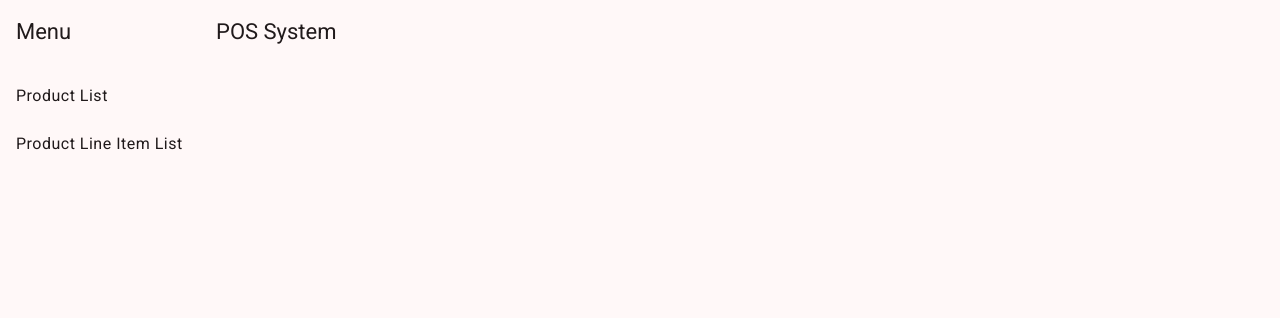
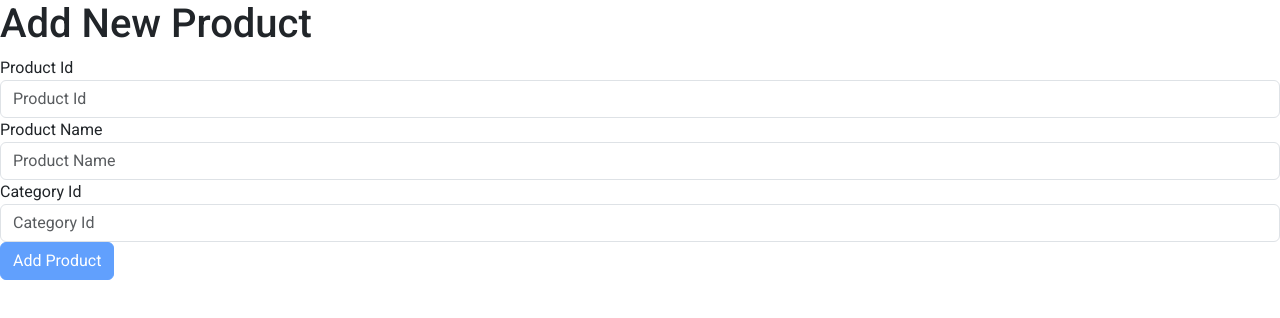
Before and after one commit to ThisaraRajapakshe/POS-Frontend, an Angular app: page /product-create in a window 1280 px wide. Before the commit this address led to /. Shown: the top 318 px of the page. Built offline with nearby package versions, Linux system fonts and the light colour scheme.

Commit message:
Add product creation component and route
Introduces ProductCreateComponent with form, validation, and service integration for adding new products. Adds the 'product-create' route and updates the app template to comment out the navigation bar.

```diff
--- a/src/app/app.component.html
+++ b/src/app/app.component.html
@@ -1,2 +1,2 @@
-<pos-nav-bar></pos-nav-bar>
+<!-- <pos-nav-bar></pos-nav-bar> -->
 <router-outlet></router-outlet>
--- a/src/app/app.routes.ts
+++ b/src/app/app.routes.ts
@@ -1,8 +1,10 @@
 import { Routes } from '@angular/router';
 import { ProductLineItemListComponent } from './features/product-Line-Item/product-Line-Item-List-Create/product-line-item-list/product-line-item-list.component';
 import { ProductListComponent } from './features/product/product-list/product-list.component';
+import { ProductCreateComponent } from './features/product/product-create/product-create.component';
 
 export const routes: Routes = [
     {path: 'product-line-item-list', component: ProductLineItemListComponent },
-    {path: 'product-list', component: ProductListComponent }
+    {path: 'product-list', component: ProductListComponent },
+    {path: 'product-create', component: ProductCreateComponent }
 ];
--- /dev/null
+++ b/src/app/features/product/product-create/product-create.component.html
@@ -0,0 +1,28 @@
+<h1>Add New Product</h1>
+<form [formGroup]="productForm" (ngSubmit)="onSubmit()">
+    <div class="form-group">
+        <label for="productId">Product Id</label>
+        <input type="text" id="productId" placeholder="Product Id" class="form-control" formControlName="id" required="true" >
+        <div *ngIf="productForm.get('id')?.invalid && (productForm.get('id')?.dirty || productForm.get('id')?.touched)">
+            <small class="text-danger" *ngIf="productForm.get('id')?.errors?.['required']">Product Id is required.</small>
+        </div>
+    </div>
+    <div class="form-group">
+        <label for="name">Product Name</label>
+        <input type="text" id="name" placeholder="Product Name" class="form-control" formControlName="name" required="true">
+        <div *ngIf="productForm.get('name')?.invalid && (productForm.get('name')?.dirty || productForm.get('name')?.touched)">
+            <small class="text-danger" *ngIf="productForm.get('name')?.errors?.['required']">Product Name is required.</small>
+        </div>
+    </div>
+    <div class="form-group">
+        <label for="categoryId">Category Id</label>
+        <input type="text" id="categoryId" placeholder="Category Id" class="form-control" formControlName="categoryId" required="true">
+        <div *ngIf="productForm.get('categoryId')?.invalid && (productForm.get('categoryId')?.dirty || productForm.get('categoryId')?.touched)">
+            <small class="text-danger" *ngIf="productForm.get('categoryId')?.errors?.['required']">Category Id is required.</small>
+        </div>
+    </div>
+    <div class="form-group">
+            <button type="submit" [disabled]="productForm.invalid" class="btn btn-primary">Add Product</button>
+            <div *ngIf="submissionError" class="text-danger">{{ submissionError }}</div>
+    </div>
+</form>
--- /dev/null
+++ b/src/app/features/product/product-create/product-create.component.ts
@@ -0,0 +1,44 @@
+import { Component } from '@angular/core';
+import { Product } from '../../../Core/models/product.model';
+import { OnInit } from '@angular/core';
+import { ReactiveFormsModule, FormBuilder, FormGroup, Validators } from '@angular/forms';
+import { ProductService } from '../../../Core/services/product.service';
+import { CommonModule } from '@angular/common';
+@Component({
+  selector: 'pos-product-create',
+  imports: [ReactiveFormsModule, CommonModule],
+  templateUrl: './product-create.component.html',
+  styleUrl: './product-create.component.scss'
+})
+export class ProductCreateComponent implements OnInit {
+
+  productForm!: FormGroup;
+  submissionError = '';
+
+  constructor(private formBuilder: FormBuilder, private productService: ProductService) { }
+  ngOnInit(): void {
+    // Initialize the form with validation
+    this.productForm = this.formBuilder.group({
+      id: ['', Validators.required],
+      name: ['', Validators.required],
+      categoryId: ['', Validators.required]
+    });
+  }
+  onSubmit() {
+    if (this.productForm.valid) {
+      const product: Product = this.productForm.value;
+      console.log('Sending product data:', product);
+      this.productService.create(product).subscribe({
+        next: (response) => {
+          console.log('Product created successfully:', response);
+          this.productForm.reset(); // Reset the form after successful submission
+        },
+        error: (error) => {
+          console.error('Error creating product:', error);
+          this.submissionError = 'Failed to create product. Please try again.';
+        }
+      });
+    }
+
+  }
+}
```
Also changed, not shown: src/app/features/product/product-create/product-create.component.scss (added), 1 other file (tests, documents, lock files or other folders).
